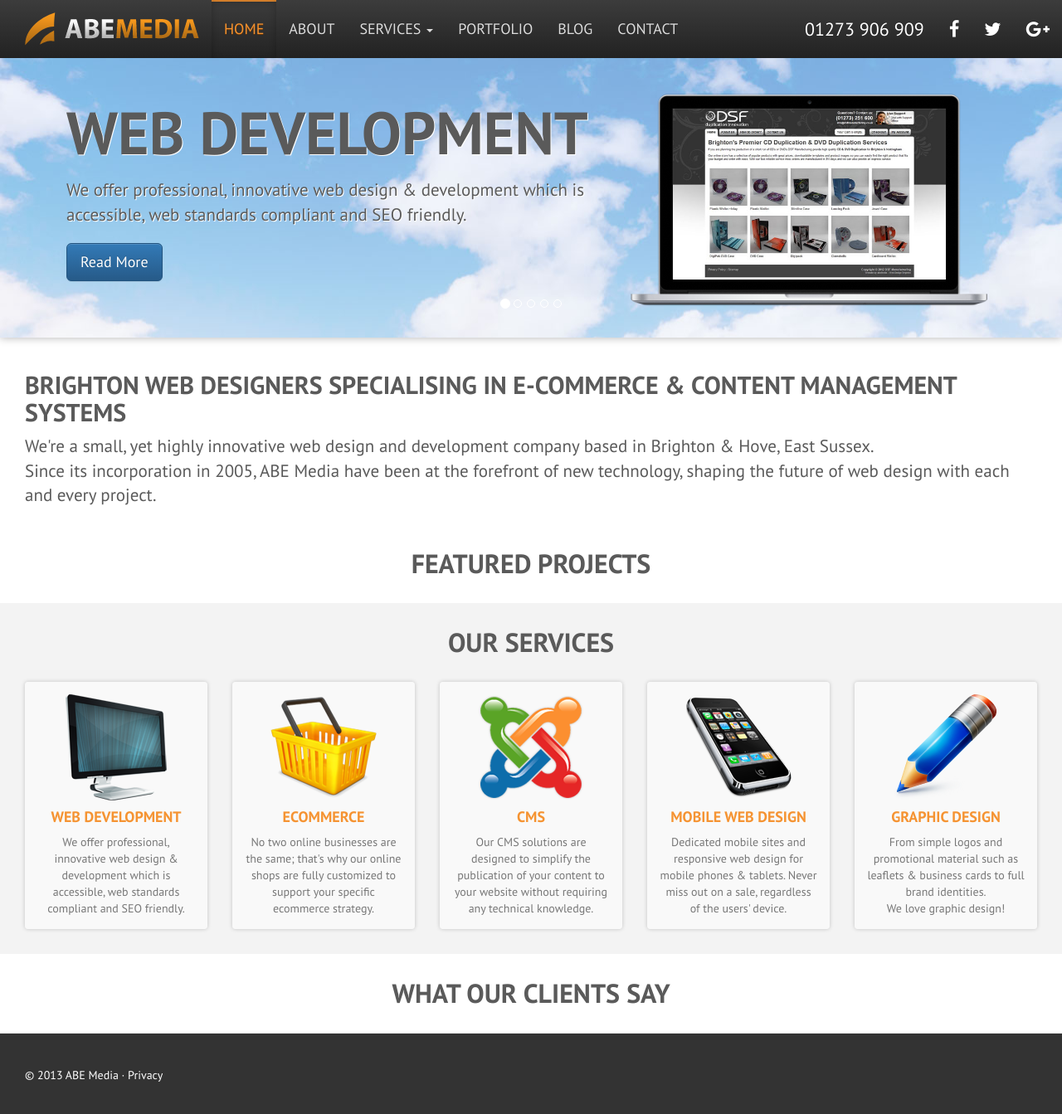
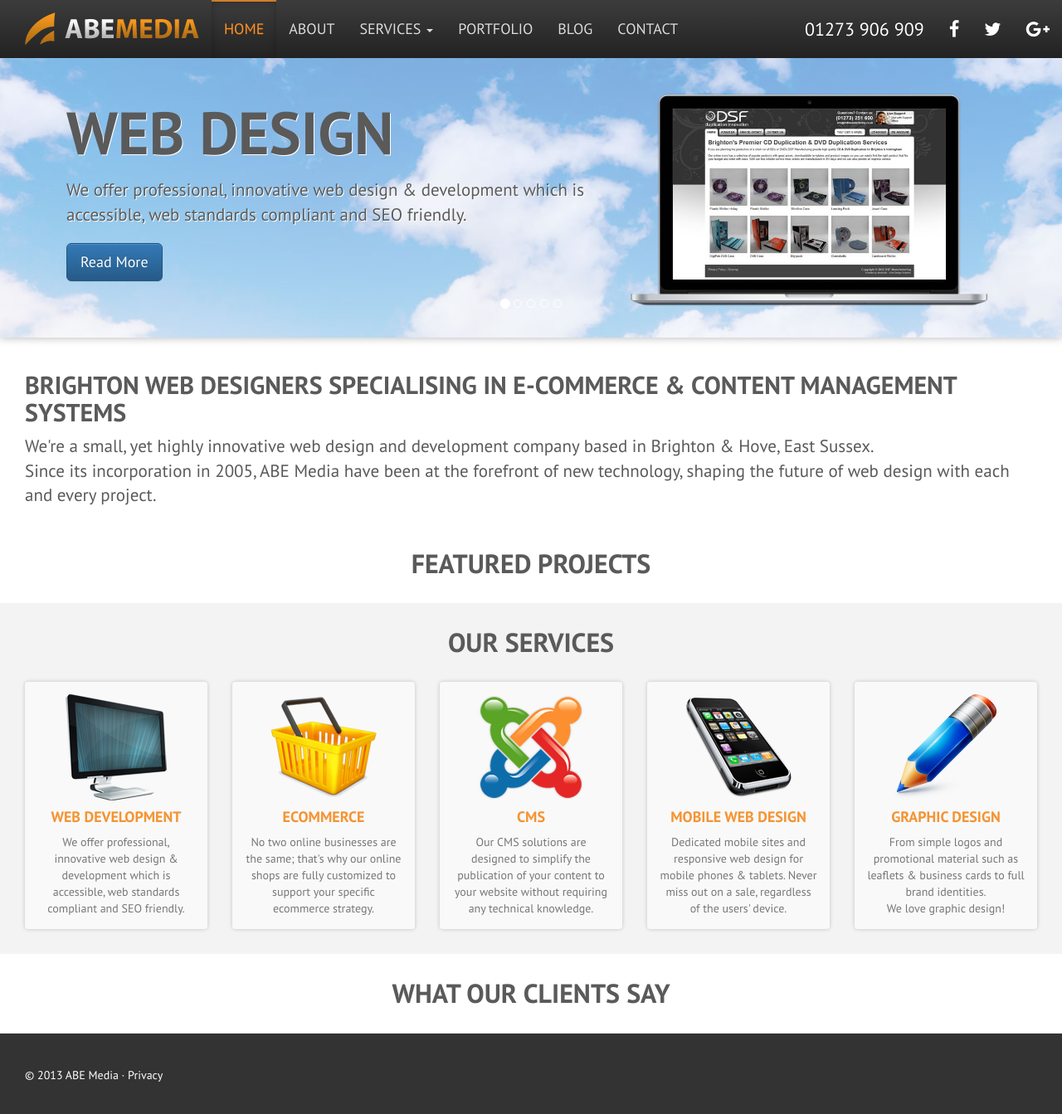
Before and after one commit to abemedia/abemedia.github.io, a Jekyll site: the page built from index.md, in a window 1280 px wide and 1346 px high. Shown: the top 1343 px of the window at 83% size. Built offline with Jekyll 4.4.1, drawn with Linux system fonts in a browser that asks for light colours; nearby versions of some CDN libraries; some of the changed lines change nothing that is shown.

Commit message:
Update slide.yml

```diff
--- a/_data/slide.yml
+++ b/_data/slide.yml
@@ -1,5 +1,5 @@
 -
-    title: Web Development
+    title: Web Design
     alias: web-design
     url: web-design-brighton
     icon: /images/services/web-development.png
@@ -13,14 +13,14 @@
     image: /images/portfolio/dsfmanufacturing.jpg
     desc: "No two online businesses are the same; that's why our online shops are fully customized to support your specific ecommerce strategy."
 -
-    title: CMS
+    title: CMS Websites
     alias: cms
     url: content-management-systems-cms
     icon: /images/services/joomla-development.png
     image: /images/portfolio/dsfmanufacturing.jpg
     desc: "Our CMS solutions are designed to simplify the publication of your content to your website without requiring any technical knowledge."
 -
-    title: Mobile Web Design
+    title: Mobile Websites
     alias: mobile
     url: responsive-web-design
     icon: /images/services/mobile-websites.png
```
